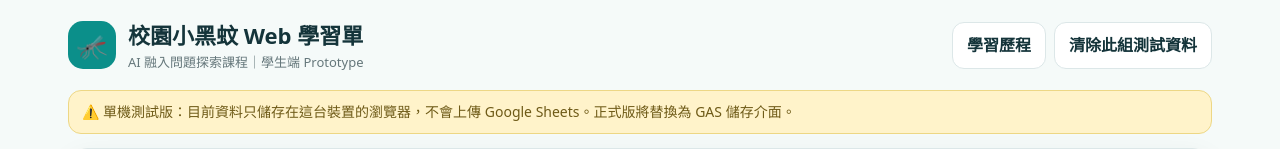
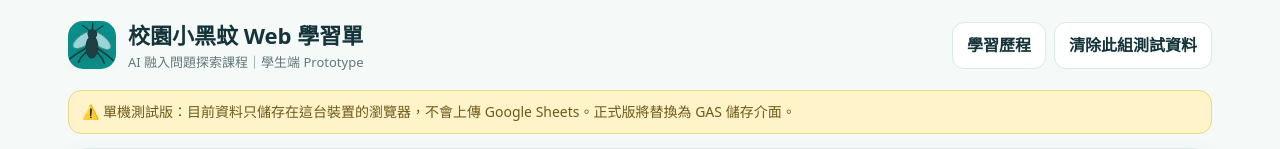
Before and after one commit to bai-collab/campus-biting-midge-web, a plain HTML site: page index.html in a window 1280 px wide. Shown: the top 149 px of the page. Drawn offline with Linux system fonts and the light colour scheme.

Commit message:
Load animated mosquito mascot on student page

```diff
--- a/index.html
+++ b/index.html
@@ -47,6 +47,6 @@
 </section>
 <section class="view" id="lessonView"><div id="lessonMount"></div></section>
 </div>
-<script src="app-core.js"></script><script src="lessons-3-6.js"></script><script src="lessons-7-10.js"></script><script src="lessons-11-12.js"></script>
+<script src="app-core.js"></script><script src="lessons-3-6.js"></script><script src="lessons-7-10.js"></script><script src="lessons-11-12.js"></script><script src="mosquito.js"></script>
 </body>
 </html>
```
